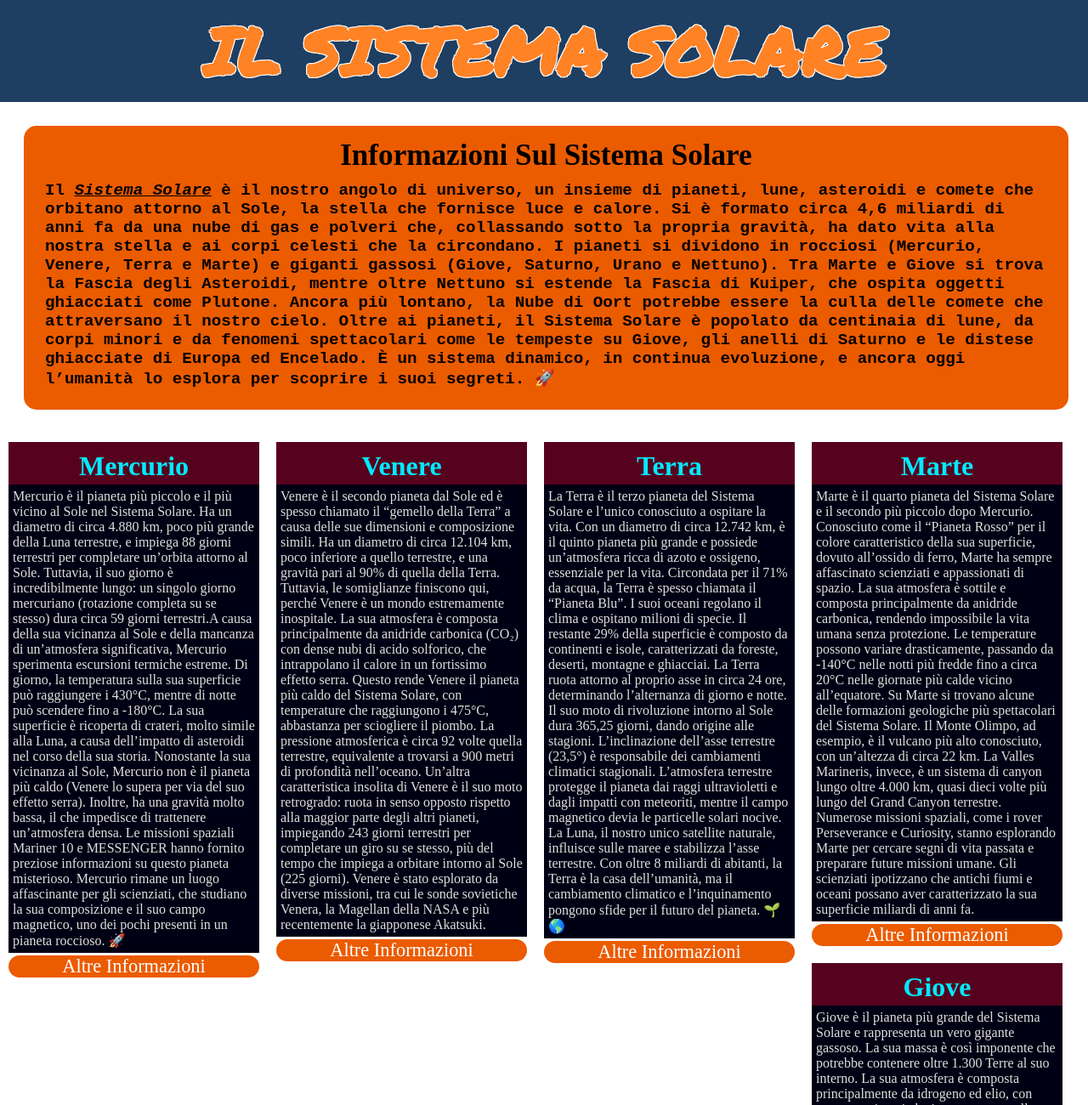
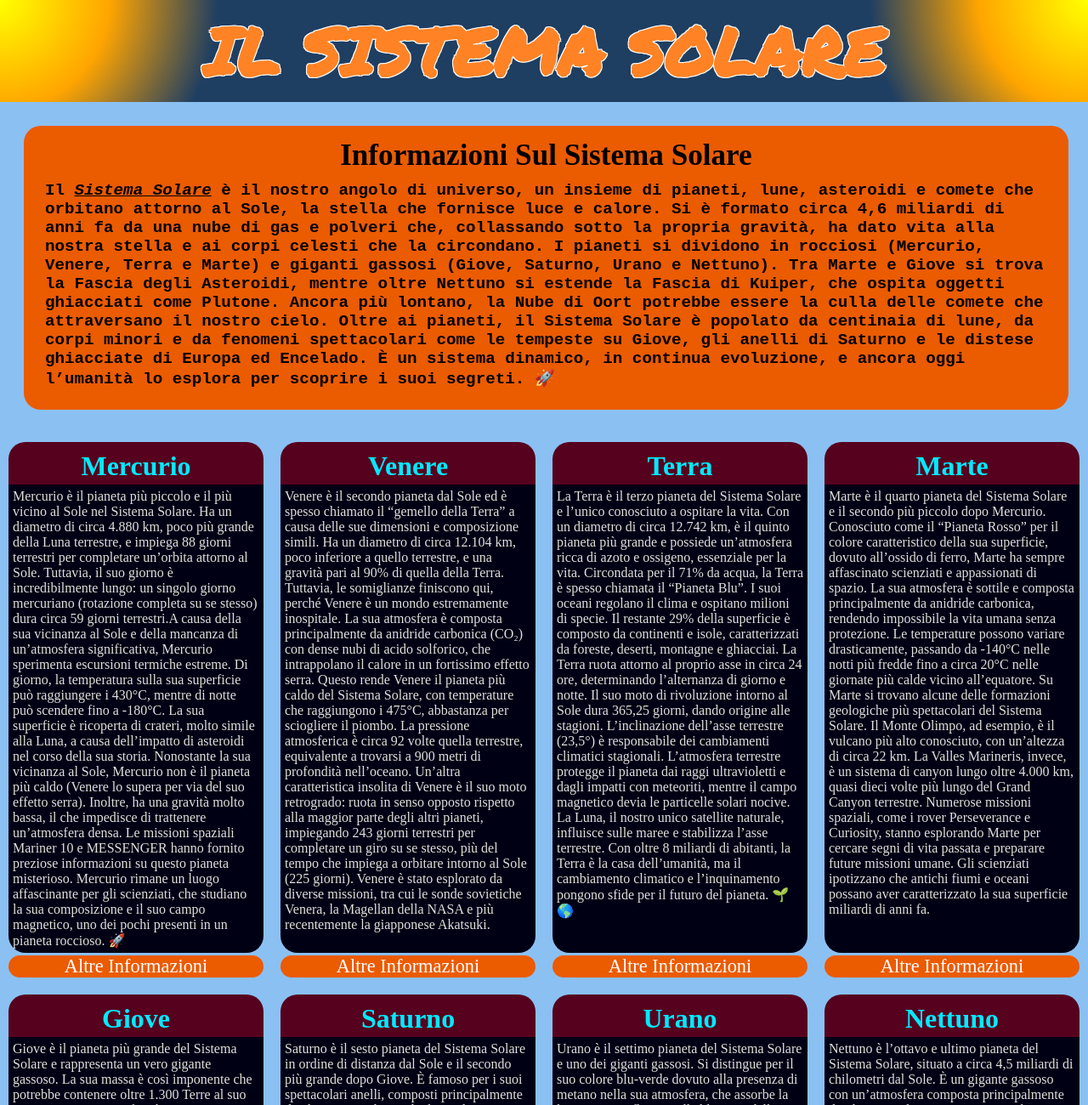
Before and after one commit to MaRcoRuo/pianeti, a plain HTML site: page index.html in a window 1280 px wide. Shown: the top 1300 px of the page at 85% size. Drawn offline with Linux system fonts and the light colour scheme.

Commit message:
inserito display Flex

```diff
--- a/src/css/index.css
+++ b/src/css/index.css
@@ -17,15 +17,27 @@
       format("truetype"); /* Chrome 4+, Firefox 3.5+, IE 9+, Safari 3.1+, iOS 4.2+, Android Browser 2.2+ */
 }
 
+html {
+  font-size: 16px;
+}
+
 body {
   width: 100vw;
-  background-color: #ffffff;
+  background-color: #8bc0f2;
   margin: 0;
 }
 
 .nome_pagina {
   width: 100vw;
-  background-color: #1e3e62;
+  background: radial-gradient(
+      circle at top left,
+      yellow,
+      orange,
+      transparent 20%
+    ),
+    radial-gradient(circle at top right, yellow, orange, transparent 20%),
+    #1e3e62; /* Colore di sfondo dell'header */
+  position: relative;
   height: 120px;
 }
 
@@ -46,7 +58,7 @@ body {
   display: block;
   margin: 28px;
   padding: 15px;
-  border-radius: 15px;
+  border-radius: 20px;
   align-items: center;
   justify-content: center;
 }
@@ -64,17 +76,25 @@ body {
   padding: 10px;
 }
 
+/* .container_wrapper {
+  width: 100%;
+  overflow: hidden; Previene problemi con float
+  min-width: 850px; Impedisce che gli elementi si accavallino
+} */
+
 .container_wrapper {
-  width: 100%;
-  overflow: hidden; /* Previene problemi con float */
-  min-width: 850px; /* Impedisce che gli elementi si accavallino */
+  display: flex;
+  flex-wrap: wrap; /* Permette il ridimensionamento senza problemi */
+  justify-content: space-evenly; /* Distribuisce le card equamente */
+  align-items: stretch; /* Fa sì che tutte le card abbiano la stessa altezza */
 }
 
 .container_pianeti {
+  display: flex;
+  flex-direction: column; /* Mantiene il contenuto ben distribuito */
   width: calc(25% - 25px);
-  float: left; /* Allinea gli elementi a sinistra */
   margin: 10px;
-  height: 100%;
+  flex-grow: 1;
 }
 
 .container_pianeti h2 {
@@ -85,6 +105,7 @@ body {
   margin: 0;
   text-align: center;
   height: 50px;
+  border-radius: 20px 20px 0 0;
 }
 
 /* Cambio colore solo se il cursore è sopra il div card_description */
@@ -95,10 +116,11 @@ body {
 
 .card_description {
   background-color: #000014;
+  flex-grow: 1; /* Riempie lo spazio rimanente, mantenendo l'altezza uniforme */
   color: #e0e0e0;
   padding: 5px;
   font-size: 1rem;
-  min-height: 513px;
+  border-radius: 0 0 20px 20px;
 }
 
 /* Clearfix migliorato per evitare problemi */
```
